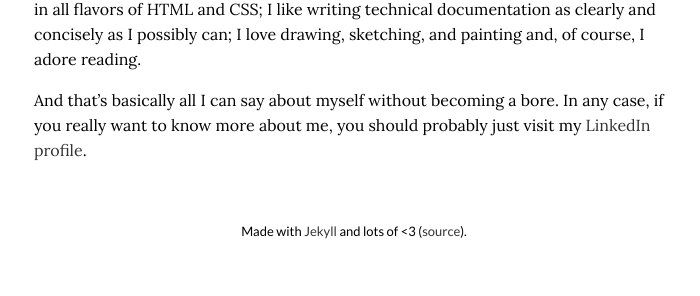
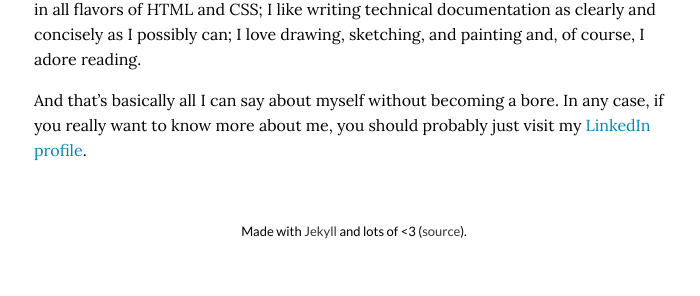
Before and after one commit to pgalatis/pgalatis.github.io, a Jekyll site: the page built from about.md, in a window 1280 px wide. Shown: the part 655-951 px from the top of the page, without its empty margins (286-986 px from the left). Built offline with Jekyll 4.4.1, drawn with Linux system fonts in a browser that asks for light colours; nearby versions of some CDN libraries.

Commit message:
Update style.css

```diff
--- a/css/style.css
+++ b/css/style.css
@@ -121,6 +121,11 @@ p.timestamp {
 
 .main p a {
 	color: #569cbe;
+	text-decoration: none;
+}
+
+.content p a {
+	color: #0084bf;
 	text-decoration: none;
 }
 
```
